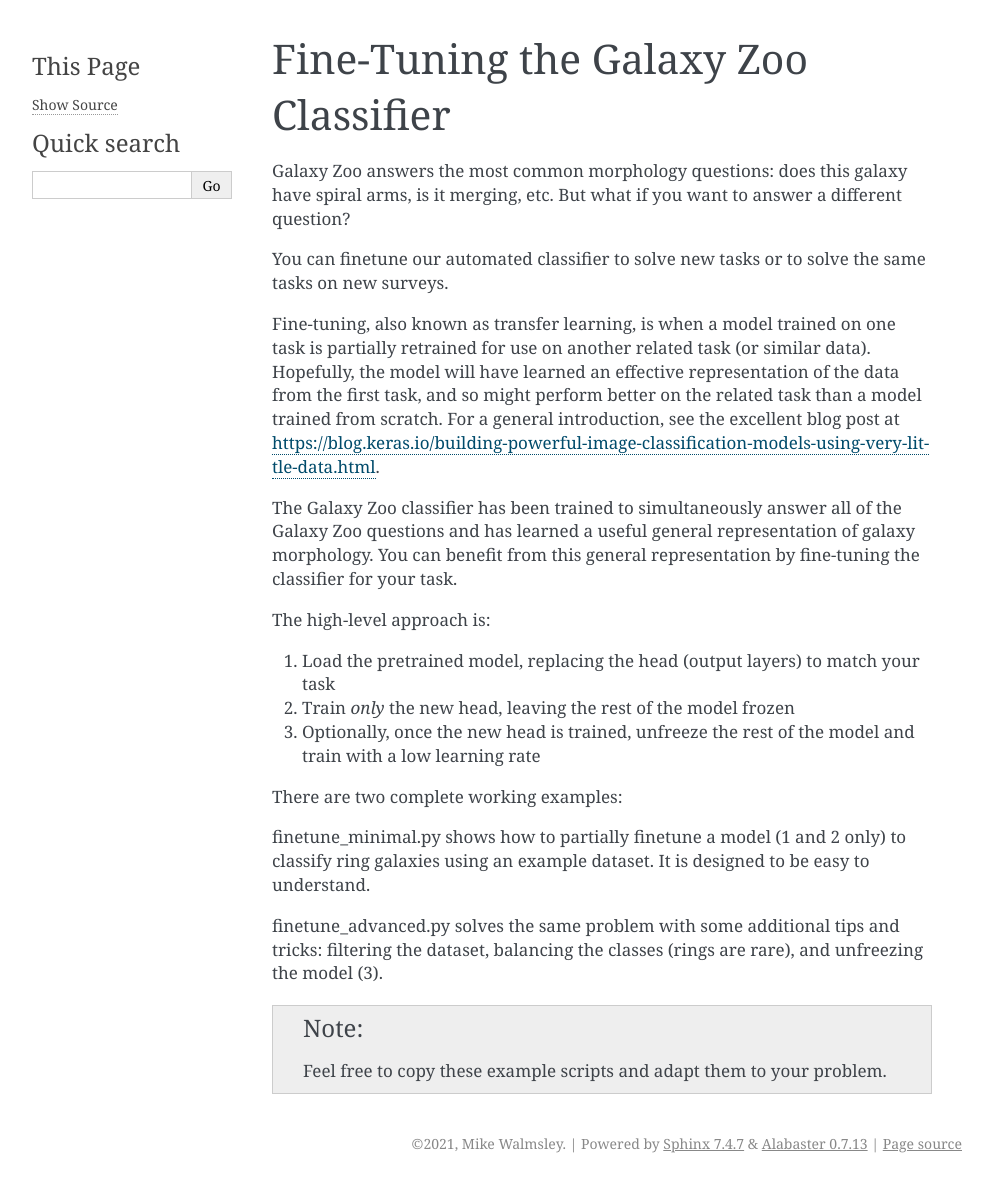
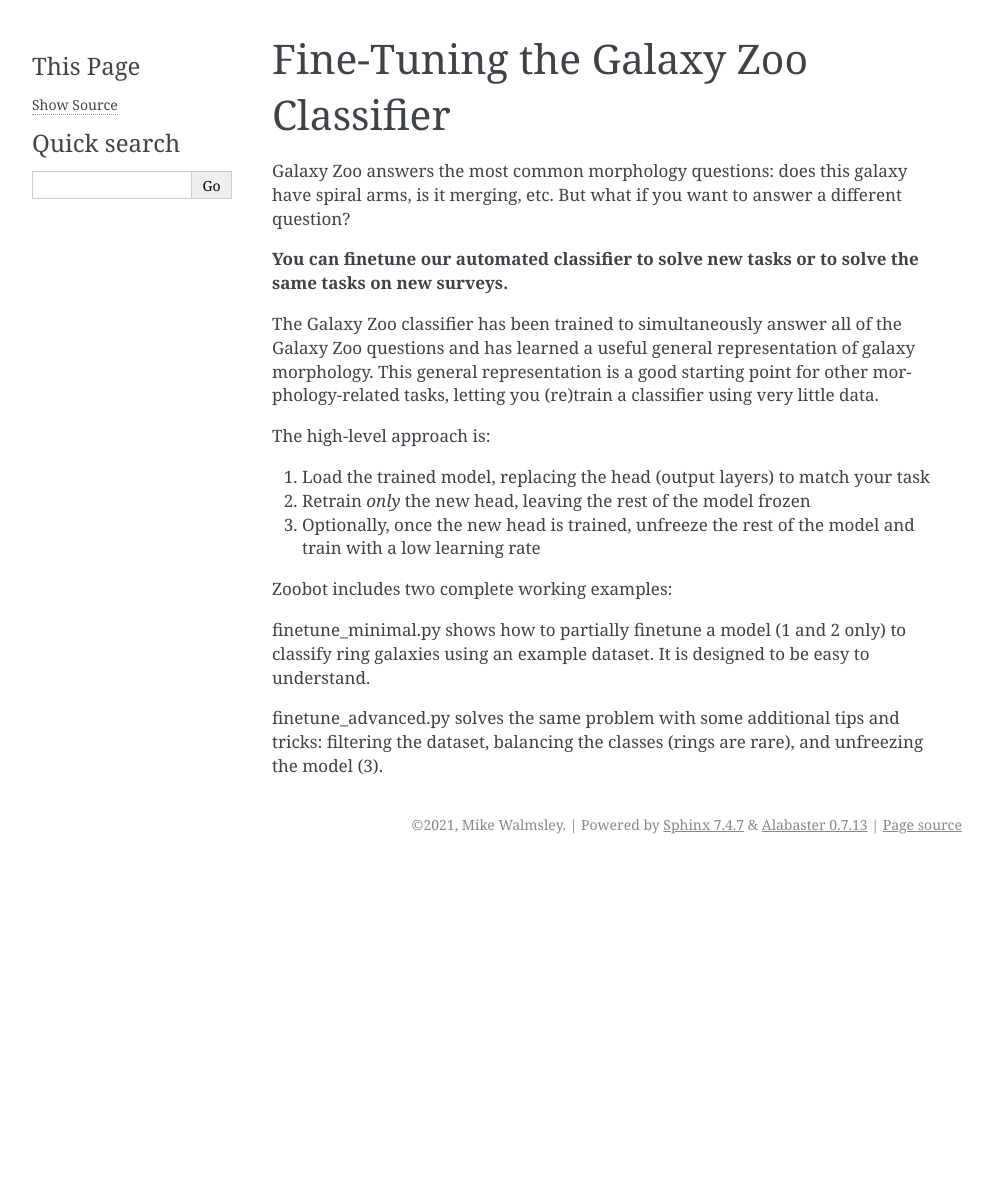
Before and after one commit to mwalmsley/zoobot, a Sphinx documentation site: the page built from docs/usage/finetuning.rst, in a window 1280 px wide. Shown: the whole page, without its empty margins (148-1141 px from the left). Built offline with Sphinx 7.4.7, drawn with Linux system fonts in a browser that asks for light colours; after the commit the page ends 900 px from its top, so only the background shows below that.

Commit message:
First draft of overview

```diff
--- a/docs/index.rst
+++ b/docs/index.rst
@@ -12,7 +12,7 @@ Learn how to use Zoobot. Each guide is paired with a self-contained example scri
 .. toctree::
    :maxdepth: 2
 
-   usage/quickstart
+   usage/overview
    usage/decals
    usage/finetuning
 
--- a/docs/usage/decals.rst
+++ b/docs/usage/decals.rst
@@ -1,3 +1,4 @@
+.. _reproducing_decals:
 
 Reproducing the DECaLS Classifications
 ======================================
--- a/docs/usage/finetuning.rst
+++ b/docs/usage/finetuning.rst
@@ -1,31 +1,36 @@
+.. _finetuning:
+
 Fine-Tuning the Galaxy Zoo Classifier
 =====================================
 
 Galaxy Zoo answers the most common morphology questions: does this galaxy have spiral arms, is it merging, etc.
 But what if you want to answer a different question?
 
-You can finetune our automated classifier to solve new tasks or to solve the same tasks on new surveys.
-
-Fine-tuning, also known as transfer learning, is when a model trained on one task is partially retrained for use on another related task (or similar data).
-Hopefully, the model will have learned an effective representation of the data from the first task, and so might perform better on the related task than a model trained from scratch.
-For a general introduction, see the excellent blog post at `<https://blog.keras.io/building-powerful-image-classification-models-using-very-little-data.html>`_.
+**You can finetune our automated classifier to solve new tasks or to solve the same tasks on new surveys.**
 
 The Galaxy Zoo classifier has been trained to simultaneously answer all of the Galaxy Zoo questions and has learned a useful general representation of galaxy morphology.
-You can benefit from this general representation by fine-tuning the classifier for your task.
+This general representation is a good starting point for other morphology-related tasks, letting you (re)train a classifier using very little data.
 
 The high-level approach is:
 
-1. Load the pretrained model, replacing the head (output layers) to match your task
-2. Train *only* the new head, leaving the rest of the model frozen
+1. Load the trained model, replacing the head (output layers) to match your task
+2. Retrain *only* the new head, leaving the rest of the model frozen
 3. Optionally, once the new head is trained, unfreeze the rest of the model and train with a low learning rate
 
-There are two complete working examples:
+Zoobot includes two complete working examples:
 
 finetune_minimal.py shows how to partially finetune a model (1 and 2 only) to classify ring galaxies using an example dataset.
 It is designed to be easy to understand.
 
 finetune_advanced.py solves the same problem with some additional tips and tricks: filtering the dataset, balancing the classes (rings are rare), and unfreezing the model (3).
 
-.. note::
+.. Readers familiar with python and machine learning may prefer to read, copy and adapt the example scripts directly.
 
-    Feel free to copy these example scripts and adapt them to your problem.
+.. Below, for less familiar readers, I walk through the ``finetune_minimal.py`` example in detail.
+
+.. Fine-Tuning Step by Step
+.. ^^^^^^^^^^^^^^^^^^^^^^^^
+
+.. Fine-tuning, also known as transfer learning, is when a model trained on one task is partially retrained for use on another related task.
+.. This can drastically reduce the amount of labelled data needed.
+.. For a general introduction, see `this excellent blog post <https://blog.keras.io/building-powerful-image-classification-models-using-very-little-data.html>`_.
--- a/finetune_minimal.py
+++ b/finetune_minimal.py
@@ -55,7 +55,7 @@ if __name__ == '__main__':
 
     """
     Load the dataset into memory using tensorflow
-    - raw_train_dataset and raw_val_dataset are the original images. If requested_imgcrop_size = int(requested_img_size is different to the image size on disk, they will be resized (which is slow).
+    - raw_train_dataset and raw_val_dataset are the original images. If requested_img_size = int(requested_img_size is different to the image size on disk, they will be resized (which is slow).
     - train_dataset and val_dataset are preprocessed according to your choices. Here, I normalise to [0, 1] interval and make greyscale. Augmentations are applied later.
     """
 
@@ -87,8 +87,8 @@ if __name__ == '__main__':
     logging.info('Loading pretrained model from {}'.format(pretrained_checkpoint))
     base_model = define_model.load_model(
       pretrained_checkpoint,
-      include_top=False,
-      input_size=requested_img_size,  # preprocessing above did not change size
+      include_top=False,  # do not include the head used for GZ DECaLS - we will add our own head
+      input_size=requested_img_size,  # the preprocessing above did not change size
       crop_size=crop_size,  # model augmentation layers apply a crop...
       resize_size=resize_size,  # ...and then apply a resize
       output_dim=None  # headless so no effect
```
Also changed, not shown: docs/usage/overview.rst (added, +172 -0 lines), docs/usage/quickstart.rst (deleted, +0 -15 lines), 1 other file.
